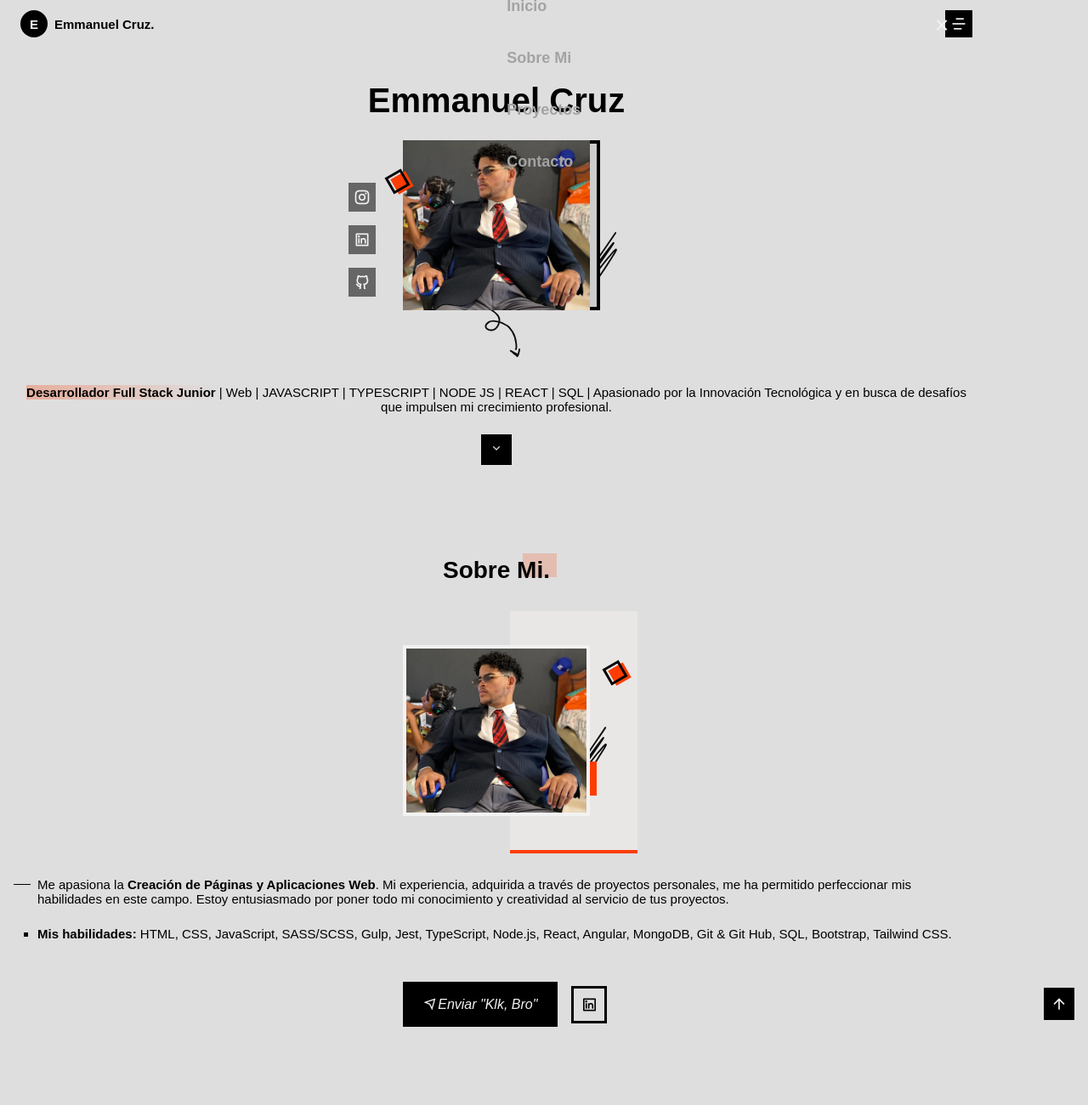
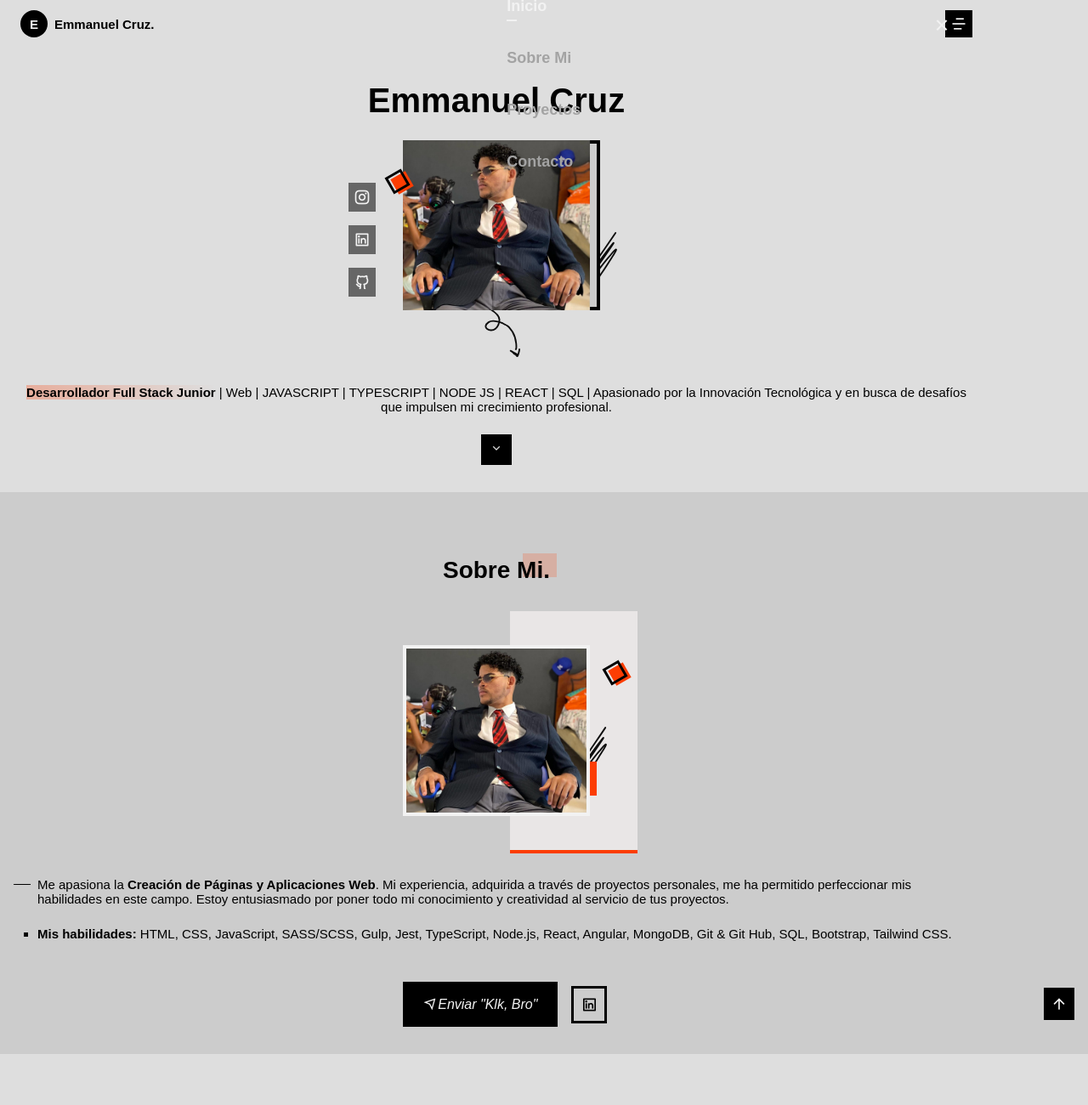
Before and after one commit to DR-Zephyr/100-Projects-Challenge, a website built with Vite: page 001-personal-portfolio/index.html in a window 1280 px wide. Shown: the top 1300 px of the page at 85% size. Built offline with nearby package versions, Linux system fonts and the light colour scheme; a web font is replaced by a local one.

Commit message:
Add: Dynamic active links when scrolling down

```diff
--- a/001-personal-portfolio/index.html
+++ b/001-personal-portfolio/index.html
@@ -35,7 +35,7 @@
 
                 <ul class="nav__list">
                     <li class="nav__item">
-                        <a href="#home" class="nav__link">Inicio</a>
+                        <a href="#home" class="nav__link active-link">Inicio</a>
                     </li>
 
                     <li class="nav__item">
@@ -129,7 +129,7 @@
         </section>
 
         <!--==================== About me ====================-->
-        <section class="section" id="section">
+        <section class="about section" id="about">
             <div class="about__container container grid">
                 <h2 class="section__title-1">
                     <span>Sobre Mi.</span>
--- a/001-personal-portfolio/js/main.js
+++ b/001-personal-portfolio/js/main.js
@@ -48,3 +48,32 @@ const showScroll = () => {
 };
 
 window.addEventListener('scroll', showScroll);
+
+/*=============== Scroll Sections Active Link ===============*/
+const sections = document.querySelectorAll('.section[id]');
+
+const scrollActive = () => {
+    const scrollDown = window.scrollY;
+
+    console.log('/////////////////////////////////////')
+    sections.forEach((current) => {
+        console.log(`${current.getAttribute('id')}: offsetTop: ${current.offsetTop - 58}, offsetHeight: ${current.offsetHeight}, scrollDown: ${scrollDown}`)
+        const sectionHeight = current.offsetHeight,
+            sectionTop = current.offsetTop - 58,
+            sectionId = current.getAttribute('id'),
+            sectionClass = document.querySelector(
+                '.nav__menu a[href*=' + sectionId + ']'
+            );
+
+        if (
+            scrollDown > sectionTop &&
+            scrollDown <= sectionTop + sectionHeight
+        ) {
+            sectionClass.classList.add('active-link');
+        } else {
+            sectionClass.classList.remove('active-link');
+        }
+    });
+};
+
+window.addEventListener('scroll', scrollActive);
--- a/001-personal-portfolio/src/sass/app.scss
+++ b/001-personal-portfolio/src/sass/app.scss
@@ -1,2 +1,2 @@
 @use 'base';
-@use 'layout'
+@use 'layout';
--- a/001-personal-portfolio/src/sass/layout/_headerNav.scss
+++ b/001-personal-portfolio/src/sass/layout/_headerNav.scss
@@ -10,8 +10,8 @@
     transition: box-shadow 0.4s;
 }
 
-.shadow-header{
-    box-shadow: 0 1px 16px hsla(0, 0%, 0%, 0.432)
+.shadow-header {
+    box-shadow: 0 1px 16px hsla(0, 0%, 0%, 0.432);
 }
 
 .nav {
@@ -146,3 +146,11 @@
 .show-menu {
     top: 0;
 }
+
+.active-link {
+    color: v.$white-color;
+
+    &::after {
+        width: 25%;
+    }
+}
```
Also changed, not shown: 001-personal-portfolio/build/css/app.css, 001-personal-portfolio/src/sass/base/_reusable.scss (line endings or trailing spaces).
